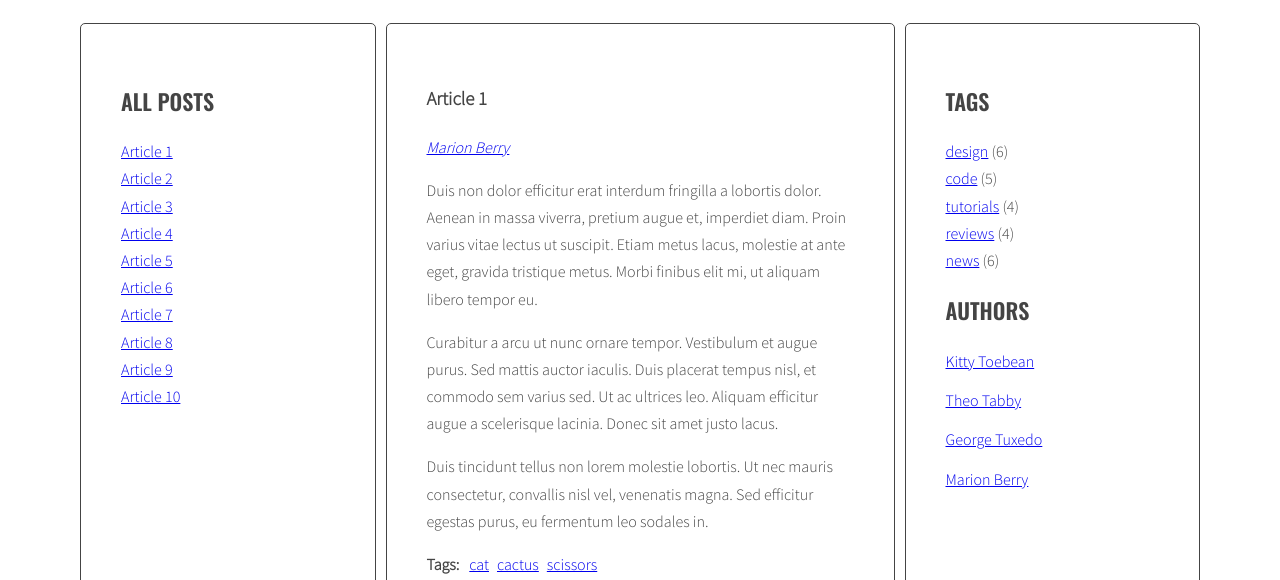
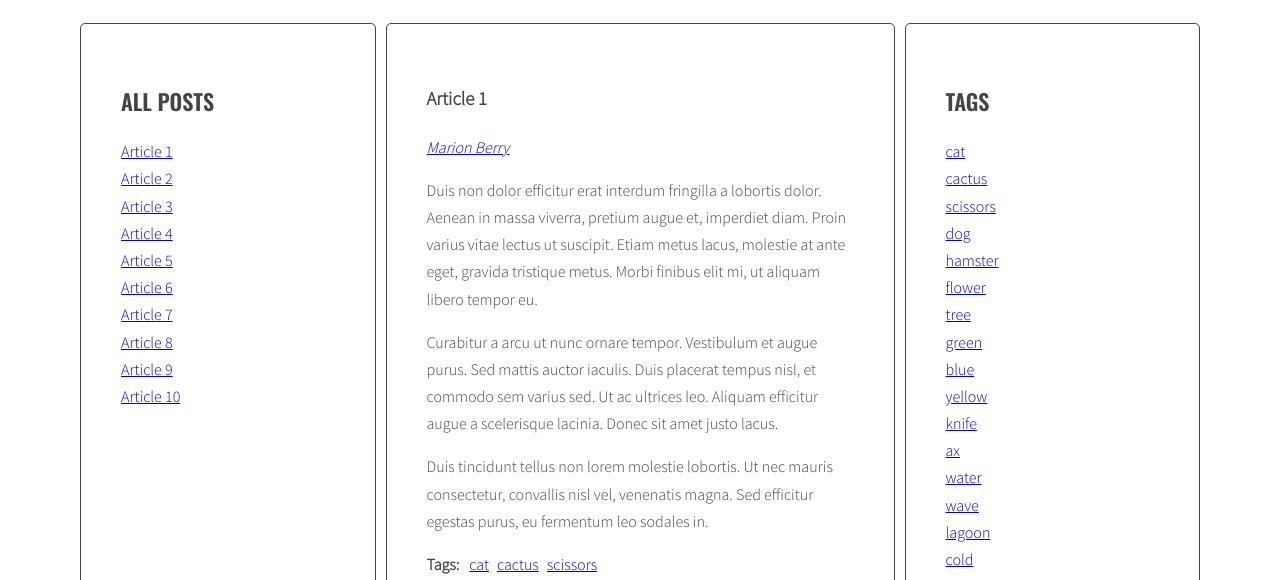
Before and after one commit to karmana/javascript-blog, a website: page index.html in a window 1280 px wide. Shown: the part 220-800 px from the top of the page. Drawn offline with nearby package versions, Linux system fonts and the light colour scheme.

Commit message:
Display tag list

```diff
--- a/index.html
+++ b/index.html
@@ -96,7 +96,7 @@
                   </ul>
                 </div>
               </article>
-              <article class="post" id="article-6" data-tags="water wave lagoon" data-author="George Tuxedo">
+              <article class="post" id="article-6" data-tags="water wave lagoon cold" data-author="George Tuxedo">
                 <h3 class="post-title">Article 6</h3>
                 <p class="post-author"></p>
                 <div class="post-content">
@@ -112,7 +112,7 @@
                   </ul>
                 </div>
               </article>
-              <article class="post" id="article-7" data-tags="water drink coffee" data-author="Kitty Toebean">
+              <article class="post" id="article-7" data-tags="water coffee hot" data-author="Kitty Toebean">
                 <h3 class="post-title">Article 7</h3>
                 <p class="post-author"></p>
                 <div class="post-content">
@@ -128,7 +128,7 @@
                   </ul>
                 </div>
               </article>
-              <article class="post" id="article-8" data-tags="latte cappucino frappe" data-author="Theo Tabby">
+              <article class="post" id="article-8" data-tags="cactus cat cold" data-author="Theo Tabby">
                 <h3 class="post-title">Article 8</h3>
                 <p class="post-author"></p>
                 <div class="post-content">
@@ -144,7 +144,7 @@
                   </ul>
                 </div>
               </article>
-              <article class="post" id="article-9" data-tags="umbrella rain" data-author="Marion Berry">
+              <article class="post" id="article-9" data-tags="umbrella rain cold" data-author="Marion Berry">
                 <h3 class="post-title">Article 9</h3>
                 <p class="post-author"></p>
                 <div class="post-content">
@@ -160,7 +160,7 @@
                   </ul>
                 </div>
               </article>
-              <article class="post" id="article-10" data-tags="sunglasses sun holiday" data-author="George Tuxedo">
+              <article class="post" id="article-10" data-tags="sunglasses sun hot" data-author="George Tuxedo">
                 <h3 class="post-title">Article 10</h3>
                 <p class="post-author"></p>
                 <div class="post-content">
@@ -180,34 +180,9 @@
             <aside class="sidebar">
               <h2 class="section-title">Tags</h2>
               <ul class="list tags">
-                <li><a href="#">design</a> <span>(6)</span></li>
-                <li><a href="#">code</a> <span>(5)</span></li>
-                <li><a href="#">tutorials</a> <span>(4)</span></li>
-                <li><a href="#">reviews</a> <span>(4)</span></li>
-                <li><a href="#">news</a> <span>(6)</span></li>
               </ul>
               <h2 class="section-title">Authors</h2>
               <ul class="list authors">
-                <li>
-                  <a href="#">
-                    <span class="author-name">Kitty Toebean</span>
-                  </a>
-                </li>
-                <li>
-                  <a href="#">
-                    <span class="author-name">Theo Tabby</span>
-                  </a>
-                </li>
-                <li>
-                  <a href="#">
-                    <span class="author-name">George Tuxedo</span>
-                  </a>
-                </li>
-                <li>
-                  <a href="#">
-                    <span class="author-name">Marion Berry</span>
-                  </a>
-                </li>
               </ul>
             </aside>
           </main>
--- a/js/script.js
+++ b/js/script.js
@@ -41,7 +41,8 @@ const optArticleSelector = '.post',
   optTitleSelector = '.post-title',
   optTitleListSelector = '.titles',
   optArticleTagsSelector = '.post-tags .list',
-  optArticleAuthorSelector = '.post-author';
+  optArticleAuthorSelector = '.post-author',
+  optTagsListSelector = '.tags.list';
 
 function generateTitleLinks(customSelector = ''){
 
@@ -84,45 +85,46 @@ function generateTitleLinks(customSelector = ''){
 generateTitleLinks();
 
 function generateTags(){
-  /* [DONE] find all articles */
-  const articles = document.querySelectorAll(optArticleSelector);
+  let allTags = []; ///* [NEW] create a new variable allTags with an empty array */
+
+  const articles = document.querySelectorAll(optArticleSelector); /* [DONE] find all articles */
 
   /* START LOOP: for every article: */
   for(let article of articles){
 
-    /* find tags wrapper */
-    const tagsWrapper = article.querySelector(optArticleTagsSelector);
+    const tagsWrapper = article.querySelector(optArticleTagsSelector); /* find tags wrapper */
     tagsWrapper.innerHTML = '';
 
-    /* make html variable with empty string */
-    let html = '';
+    let html = '';    /* make html variable with empty string */
 
-    /* [DONE] get tags from data-tags attribute */
-    const articleTags = article.getAttribute('data-tags');
+    const articleTags = article.getAttribute('data-tags'); /* [DONE] get tags from data-tags attribute */
 
-    /* [DONE] split tags into array */
-    const articleTagsArray = articleTags.split(' ');
+    const articleTagsArray = articleTags.split(' '); /* [DONE] split tags into array */
 
-    /* START LOOP: for each tag */
-    for(let tag of articleTagsArray){
+    for(let tag of articleTagsArray){ /* START LOOP: for each tag */
+      const tagHTML = '<li><a href="#tag-' + tag + '">' + tag + '</a></li>';  /* generate HTML of the link */
+      html = html + tagHTML;     /* add generated code to html variable */
 
-      /* generate HTML of the link */
-      const tagHTML = '<li><a href="#tag-' + tag + '">' + tag + '</a></li>';
+      /* [NEW] check if this link is NOT already in allTags */
+      if(allTags.indexOf(tagHTML) == -1){
+        /* [NEW] add generated code to allTags array */
+        allTags.push(tagHTML);
+      }
 
-      /* add generated code to html variable */
-      html = html + tagHTML;
+    } /* END LOOP: for each tag */
 
-    /* END LOOP: for each tag */
-    }
-    /* insert HTML of all the links into the tags wrapper */
-    tagsWrapper.innerHTML = html;
+    tagsWrapper.innerHTML = html; /* insert HTML of all the links into the tags wrapper */
 
-    /* END LOOP: for every article: */
-  }
+  }/* END LOOP: for every article: */
+  /* [NEW] find list of tags in right column */
+  const tagList = document.querySelector(optTagsListSelector);
+
+  /* [NEW] add html from allTags to tagList */
+  tagList.innerHTML = allTags.join(' ');
+
 }
 
 generateTags();
-
 
 function tagClickHandler(event){
   /* [DONE] prevent default action for this event */
@@ -165,7 +167,6 @@ function tagClickHandler(event){
   generateTitleLinks('[data-tags~="' + tag + '"]');
 }
 
-
 function addClickListenersToTags(){
   /* find all links to tags */
   const linksTags = document.querySelectorAll('a[href^="#tag-"]');
@@ -181,7 +182,6 @@ function addClickListenersToTags(){
 }
 
 addClickListenersToTags();
-
 
 function generateAuthors(){
   /* [DONE] find all articles */
@@ -216,7 +216,6 @@ function generateAuthors(){
 }
 generateAuthors();
 
-
 function authorClickHandler(event){
 
   event.preventDefault();
@@ -249,7 +248,6 @@ function authorClickHandler(event){
   generateTitleLinks('[data-author="' + author + '"]');
 }
 
-
 function addClickListenersToAuthors(){
 
   const linksAuthors = document.querySelectorAll('a[href^="#author-"]');
```
